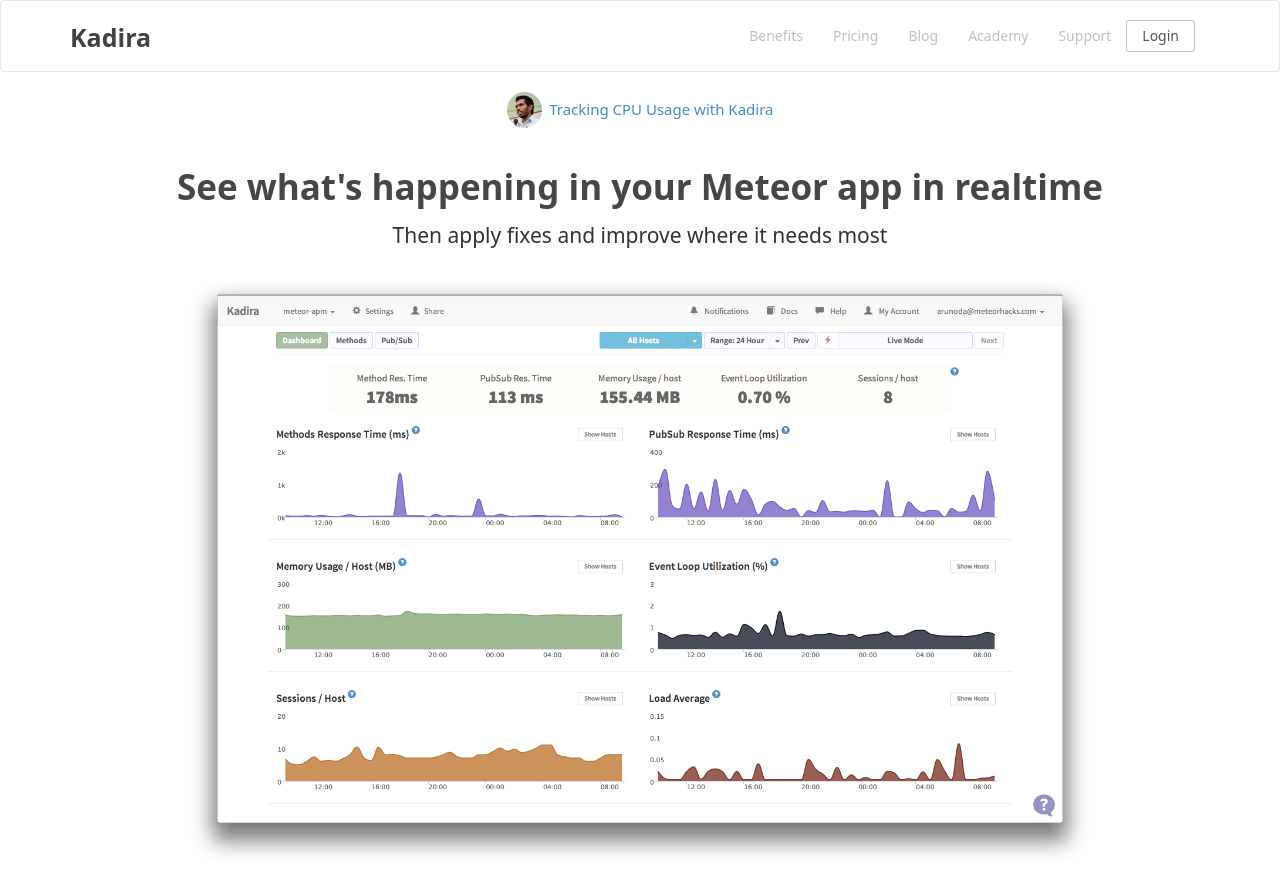
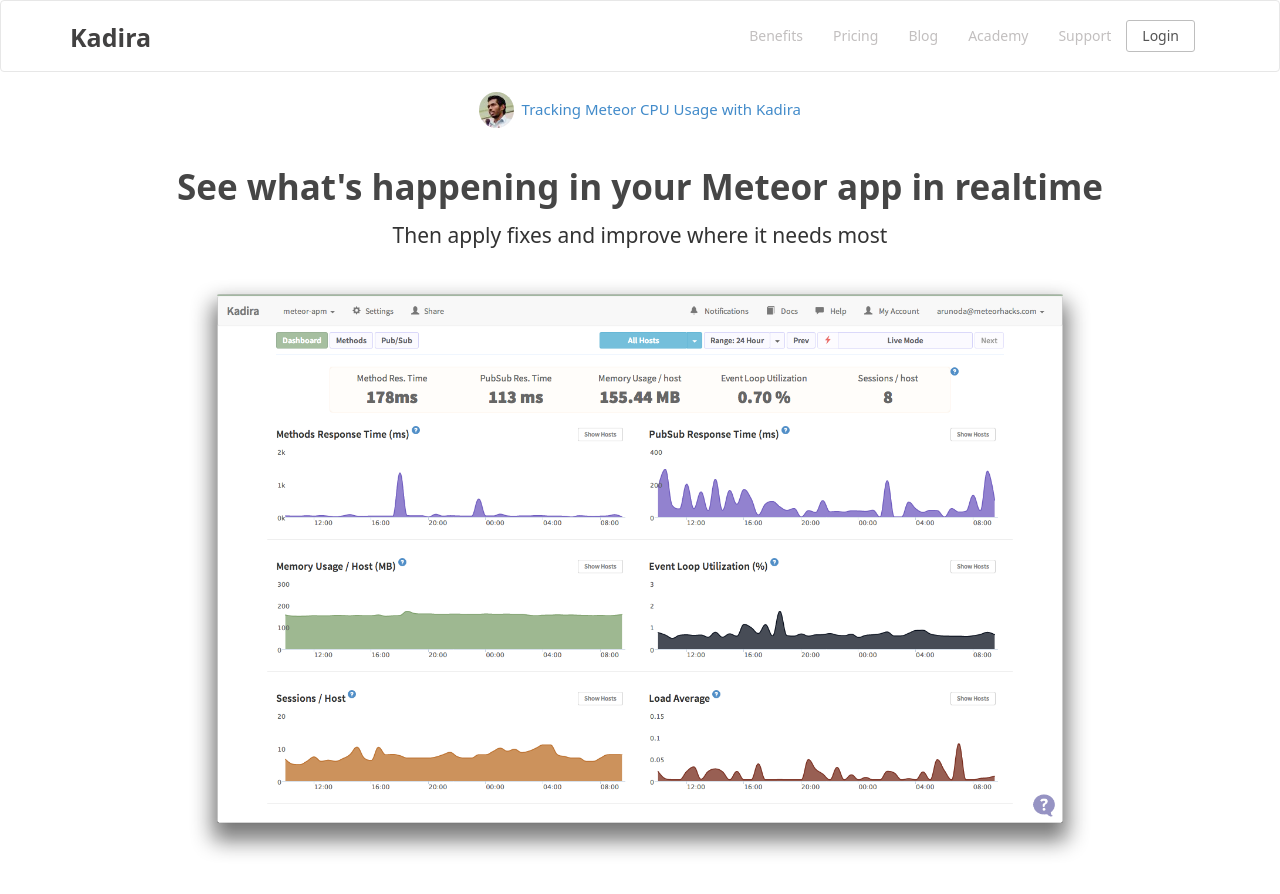
Before and after one commit to kadiraio/kadiraio.github.io, a Jekyll site: the page built from index.html, in a window 1280 px wide and 900 px high. Shown: the top 894 px of the window. Built offline with Jekyll 4.4.1, drawn with Linux system fonts in a browser that asks for light colours; the list of posts is cut into pages by our own code.

Commit message:
updated some titles

```diff
--- a/_data/blog.yml
+++ b/_data/blog.yml
@@ -1,6 +1,6 @@
 ---
   -
-    title: "Tracking CPU Usage with Kadira"
+    title: "Tracking Meteor CPU Usage with Kadira"
     date: "12, June 2014"
     link:  /blog/tracking-cpu-usage-with-kadira
     summery: "We've replaced EventLoop Utilization chart with actual CPU Usage. See why?"
--- a/_layouts/home.html
+++ b/_layouts/home.html
@@ -12,7 +12,7 @@
 
   <div id="top-banner">
     <img src="/images/faces/arunoda.jpg" onclick="location.href='/blog/we-heard-you'">
-    <span><a href='/blog/tracking-cpu-usage-with-kadira'>Tracking CPU Usage with Kadira</a></span>
+    <span><a href='/blog/tracking-cpu-usage-with-kadira'>Tracking Meteor CPU Usage with Kadira</a></span>
   </div>
 
   <div id="intro">
```
Also changed, not shown: _posts/blog/2014-06-12-tracking-cpu-usage-with-kadira.md (+1 -1 lines).
